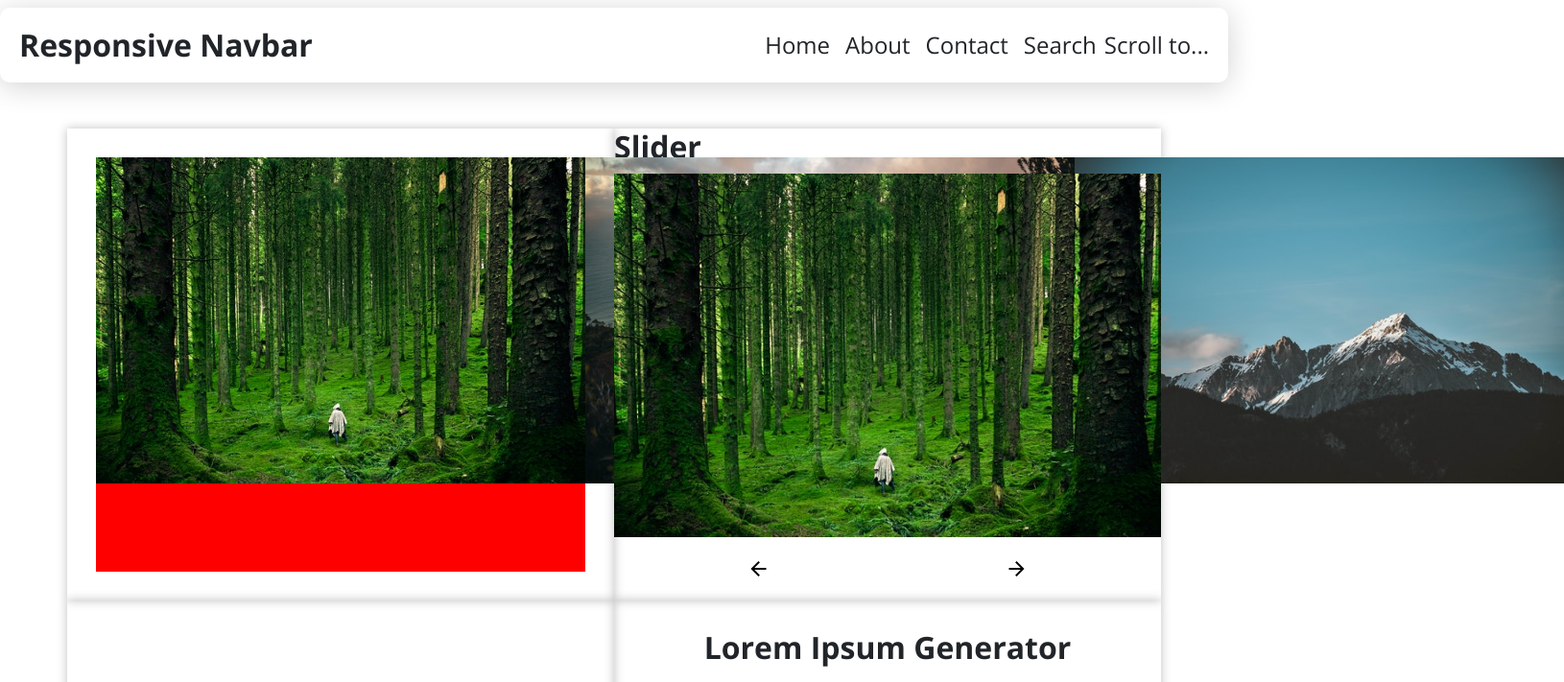
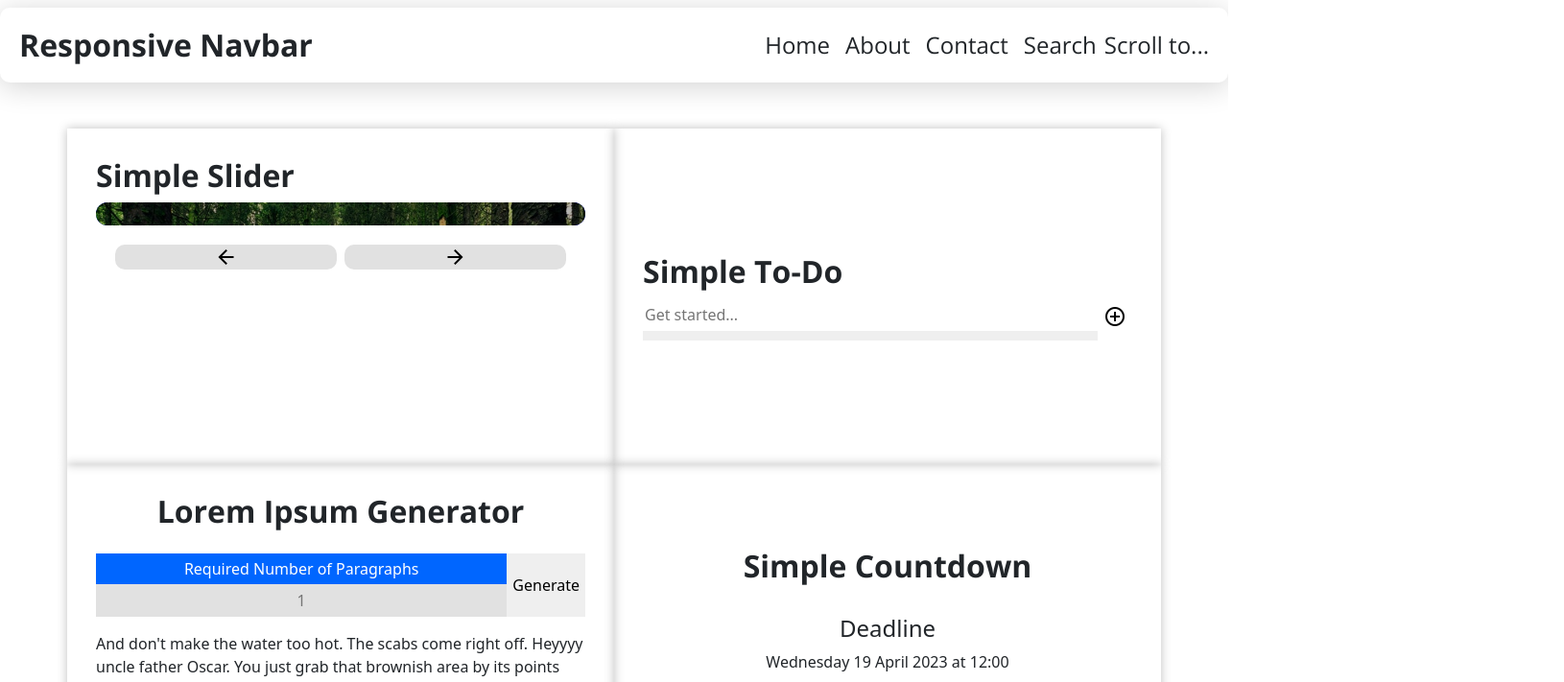
Before and after one commit to xScottishKrissx/playground, a React (Create React App) app: page / in a window 1280 px wide. Shown: the top 711 px of the page at 96% size, 1630 px wide, since content can reach past the window. Built offline with nearby package versions, Linux system fonts and the light colour scheme.

Commit message:
0.18.2 - Simple Slider Complete
I have the slider working with the controls. i will clean up the code and that will be that.

```diff
--- a/src/App.js
+++ b/src/App.js
@@ -36,7 +36,7 @@ function App() {
         <Row fluid="true">
 
           <Col sm={6} lg={6}> <Slider /> </Col>
-          <Col sm={6} lg={6} className="p-0"> <SimpleSlider /> </Col>
+          {/* <Col sm={6} lg={6} className="p-0"> <SimpleSlider /> </Col> */}
 
           <Col sm={6} lg={6} > <SimpleTodo /> </Col>
           <Col sm={6} lg={6} > <LoremIpsum /> </Col>
--- a/src/components/simpleSlider2/slider.css
+++ b/src/components/simpleSlider2/slider.css
@@ -1,12 +1,42 @@
 .slider__container{
-    background-color: red;
+    /* background-color: red; */
     height: 100%;
     width: 100%;
 }
 .slider__ImageWrapper{
+    border-radius: 20px;
+    overflow: hidden;
     position: relative;
     background-color: blue;
 }
 .slider__singleImage{
+    transition: 0.25s linear;
     position: absolute;
 }
+
+.slider__singleImageCaptionWrapper{
+    background-color: #00000094;
+    color: white;
+    cursor: pointer;
+    display: flex;
+    font-size: 3rem;
+    opacity: 0.5;
+    position: absolute;
+        top: 0;
+        align-items: center;
+        justify-content: center;
+    transition: 0.25s linear;
+    height: 100%;
+    width: 100%;
+}
+
+.slider__singleImageCaptionWrapper:hover{
+    opacity: 2;
+}
+
+/* buttons */
+
+.simpleSlider__buttonContainer button{
+    border-radius: 10px;
+    background-color: #0b0d0d1f;
+}
--- a/src/components/simpleSlider2/slider2.js
+++ b/src/components/simpleSlider2/slider2.js
@@ -9,6 +9,8 @@ import mountain from './mountain.jpg'
 export const Slider = () =>{
 
     const [sliderStyle, setSliderStyle] = useState(300)
+    const [slidePosition, setSlidePosition] = useState(0)
+    const [count, setCount] = useState(0)
     const getSliderHeight = useRef()
 
     useEffect(()=>{
@@ -34,18 +36,40 @@ export const Slider = () =>{
 
     },[sliderStyle])
 
+    let currentCount = count
 
-    const next = () => {
+    const next = (arrayLength) => {
+        if(count > arrayLength - 2){
+            setSlidePosition(0)
+            setCount(0)
+            return
+        }
+        currentCount++
+        setCount(currentCount)
+        setSlidePosition(slidePosition - 100 )
+        console.log(count)
+    }
 
+    const prev = (arrayLength) =>{
+        if(count === 0){
+            setSlidePosition(slidePosition - 100 * (arrayLength - 1))
+            setCount(arrayLength - 1)
+            return
+        }
+        currentCount--
+        setCount(currentCount)
+        setSlidePosition(slidePosition + 100)
     }
+
 
 
     const images = ["woods","cliffs", "mountain"]
     const mapImages = images.map ((x,index) => {
-        const style = { transform: "translateX(" + index * 100 + '%)'}
+        const style = { transform: "translateX(" + (slidePosition + (index * 100) ) + '%)'}
         return(
-            <div ref={getSliderHeight} key={index}  style={style} className='slider__singleImage' alt={x}>
+            <div ref={getSliderHeight} key={index}  style={style} className='slider__singleImage' alt={x + "__image"}>
                 <img  className="w-100" key={index} alt={x} src={require('./' + x + '.jpg')} />
+                <div className='slider__singleImageCaptionWrapper'>{x}</div>
             </div>
         )
     })
@@ -53,13 +77,16 @@ export const Slider = () =>{
     let sliderHeight = {height: "" + sliderStyle + "px"}
     return(
         <div className='slider__container'>
+            <h2>Simple Slider</h2>
             <div className="slider__ImageWrapper" style={sliderHeight}>
                 {mapImages}
             </div>
 
 
-            <h1>Slider</h1>
-            <button onClick={()=>next}>Next</button>
+            <div className="simpleSlider__buttonContainer d-flex justify-content-center align-items-center p-3">
+                <button className='m-1 w-50' onClick={()=>prev(images.length)}><span className="material-icons">arrow_back</span></button>
+                <button className="m-1 w-50" onClick={()=>next(images.length)}><span className="material-icons">arrow_forward</span></button>
+            </div>
 
         </div>
     )
```
